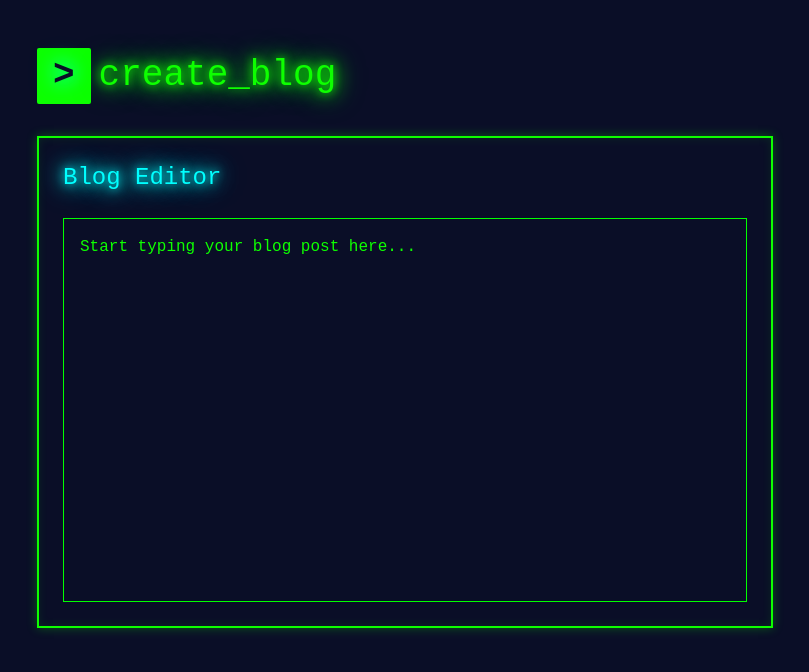
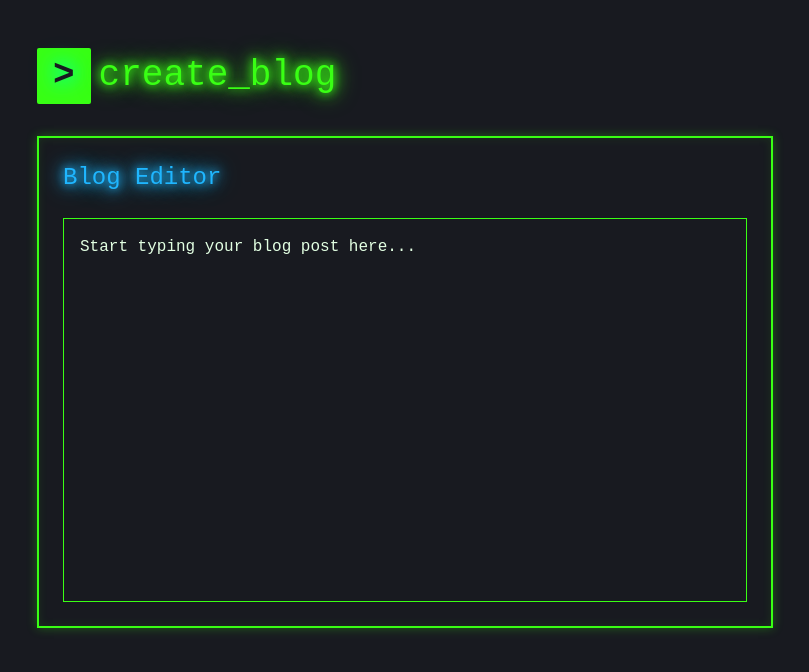
Before and after one commit to highonranking/be-frontend, a Next.js app: page /blog/create in a window 1280 px wide. Shown: the top 672 px of the page, without its empty margins (235-1044 px from the left). Built offline with nearby package versions, Linux system fonts and the light colour scheme.

Commit message:
accessbility fixes

```diff
--- a/src/app/globals.css
+++ b/src/app/globals.css
@@ -13,8 +13,8 @@ html {
 }
 
 body {
-  background-color: #0a0e27;
-  color: #0eff00;
+  background-color: #181A20;
+  color: #E2FFE2;
   font-family: 'Fira Code', monospace;
   line-height: 1.6;
   overflow-x: hidden;
@@ -40,8 +40,8 @@ body {
 
 /* Terminal-like borders */
 .terminal-border {
-  border: 2px solid #0eff00;
-  box-shadow: 0 0 10px rgba(14, 255, 0, 0.3), inset 0 0 10px rgba(14, 255, 0, 0.1);
+  border: 2px solid #39FF14;
+  box-shadow: 0 0 10px rgba(57, 255, 20, 0.3), inset 0 0 10px rgba(57, 255, 20, 0.1);
 }
 
 .terminal-border-hover {
@@ -49,8 +49,8 @@ body {
 }
 
 .terminal-border-hover:hover {
-  box-shadow: 0 0 20px rgba(0, 255, 255, 0.5), inset 0 0 20px rgba(0, 255, 255, 0.2);
-  border-color: #00ffff;
+  box-shadow: 0 0 20px rgba(31, 182, 255, 0.5), inset 0 0 20px rgba(31, 182, 255, 0.2);
+  border-color: #1FB6FF;
 }
 
 /* Neon glow effect */
@@ -59,18 +59,18 @@ body {
 }
 
 .neon-text-green {
-  color: #0eff00;
-  text-shadow: 0 0 10px #0eff00, 0 0 20px #0eff00, 0 0 30px #00ff00;
+  color: #39FF14;
+  text-shadow: 0 0 8px #39FF14, 0 0 16px #39FF14, 0 0 24px #39FF14;
 }
 
 .neon-text-cyan {
-  color: #00ffff;
-  text-shadow: 0 0 10px #00ffff, 0 0 20px #00ffff, 0 0 30px #00ffff;
+  color: #1FB6FF;
+  text-shadow: 0 0 8px #1FB6FF, 0 0 16px #1FB6FF, 0 0 24px #1FB6FF;
 }
 
 .neon-text-purple {
-  color: #ff00ff;
-  text-shadow: 0 0 10px #ff00ff, 0 0 20px #ff00ff, 0 0 30px #ff00ff;
+  color: #A259F7;
+  text-shadow: 0 0 8px #A259F7, 0 0 16px #A259F7, 0 0 24px #A259F7;
 }
 
 /* Code block styling */
@@ -112,14 +112,14 @@ textarea:focus {
 
 input::placeholder,
 textarea::placeholder {
-  color: #0eff00;
-  opacity: 0.5;
+  color: #39FF14;
+  opacity: 0.8;
 }
 
 /* Button styling */
 button {
-  background-color: #0eff00;
-  color: #0a0e27;
+  background-color: #39FF14;
+  color: #181A20;
   border: none;
   padding: 8px 16px;
   border-radius: 2px;
@@ -130,8 +130,8 @@ button {
 }
 
 button:hover {
-  background-color: #00ffff;
-  box-shadow: 0 0 20px rgba(0, 255, 255, 0.5);
+  background-color: #1FB6FF;
+  box-shadow: 0 0 20px rgba(31, 182, 255, 0.5);
 }
 
 button:active {
@@ -166,4 +166,5 @@ button:active {
 
 .glowing-text {
   animation: glow 2s ease-in-out infinite;
+  color: #39FF14;
 }
--- a/src/components/BackButton.tsx
+++ b/src/components/BackButton.tsx
@@ -10,7 +10,7 @@ export default function BackButton() {
       type="button"
       aria-label="Go back"
       onClick={() => router.back()}
-      className="glowing-text mr-2 hover:text-neon-cyan focus:outline-none"
+  className="glowing-text mr-2 !text-[#181A20] hover:text-neon-green focus:outline-none"
     >
       {'>'}
     </button>
--- a/tailwind.config.ts
+++ b/tailwind.config.ts
@@ -9,12 +9,13 @@ const config: Config = {
   theme: {
     extend: {
       colors: {
-        'neon-green': '#00ff00',
-        'neon-pink': '#ff00ff',
-        'neon-blue': '#00ffff',
-        'neon-purple': '#8b00ff',
-        'terminal-bg': '#0a0e27',
-        'terminal-text': '#0eff00',
+        // Improved contrast colors
+        'neon-green': '#39FF14', // Brighter, more readable green
+        'neon-pink': '#FF3EC8',
+        'neon-blue': '#1FB6FF', // Brighter blue for better contrast
+        'neon-purple': '#A259F7', // Brighter purple
+        'terminal-bg': '#181A20', // Slightly lighter for better contrast
+        'terminal-text': '#E2FFE2', // Off-white green for better readability
       },
       fontFamily: {
         mono: ['Fira Code', 'Courier New', 'monospace'],
```
